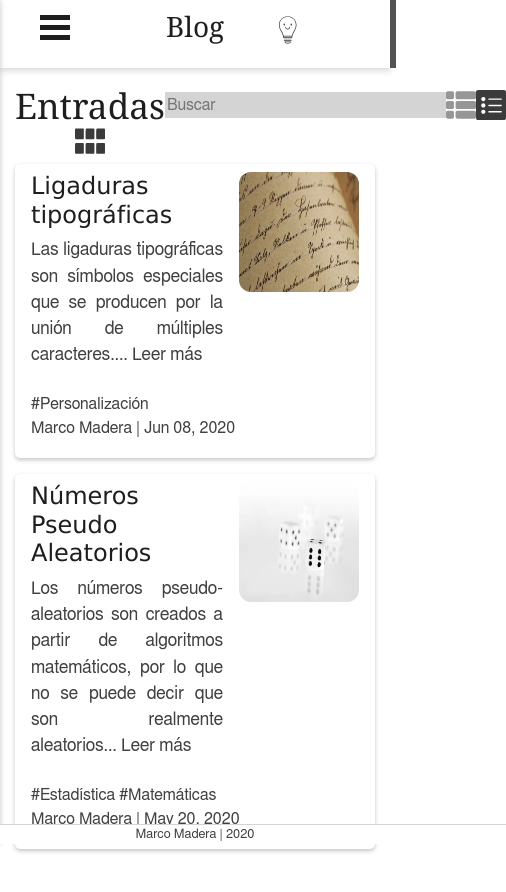
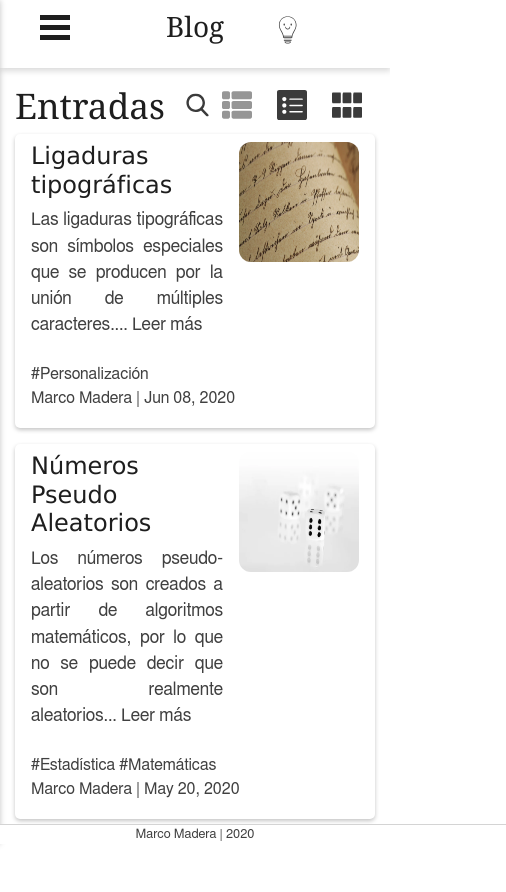
Before and after one commit to MarcoMadera/MarcoMadera.github.io, a React (Create React App) app: page /blog in a window 390 px wide. Shown: the top 892 px of the page, 506 px wide, since content can reach past the window. Built offline with nearby package versions, Linux system fonts and the light colour scheme.

Commit message:
searchbox styles

```diff
--- a/src/global.css
+++ b/src/global.css
@@ -85,11 +85,6 @@ p, span, li, i, th, td, img{
   transition: color var(--switch-transition);
 }
 
-input[type="text"], textarea {
-  background-color : var(--footer-line);
-  transition: background-color var(--switch-transition);
-}
-
 html {
   width: 100vw;
   overflow-x: hidden;
--- a/src/index.css
+++ b/src/index.css
@@ -1,3 +1,5 @@
 body{
   margin: 0;
+  padding: 0;
+  box-sizing: border-box;
 }
--- a/src/pages/Blog.js
+++ b/src/pages/Blog.js
@@ -51,13 +51,22 @@ function Blog() {
             <div className="Blog__header">
               <h1 className="Blog__header__title">Entradas</h1>
               <div className="Blog__header_search">
+                <div class="Blog__header_searchbox">
                   <input
-                  className="search-text"
+                    className="Blog__header_searchbox__input"
                     type="text"
                     placeholder="Buscar"
                     value={search}
                     onChange={handleChange}
                   />
+                  <svg
+                    class="searchbox__icon"
+                    xmlns="http://www.w3.org/2000/svg"
+                    viewBox="0 0 56.966 56.966"
+                  >
+                    <path d="M55.146,51.887L41.588,37.786c3.486-4.144,5.396-9.358,5.396-14.786c0-12.682-10.318-23-23-23s-23,10.318-23,23s10.318,23,23,23c4.761,0,9.298-1.436,13.177-4.162l13.661,14.208c0.571,0.593,1.339,0.92,2.162,0.92c0.779,0,1.518-0.297,2.079-0.837C56.255,54.982,56.293,53.08,55.146,51.887z M23.984,6c9.374,0,17,7.626,17,17s-7.626,17-17,17s-17-7.626-17-17S14.61,6,23.984,6z" />
+                  </svg>
+                </div>
               </div>
               <div className="Blog__View">
                 <i
@@ -91,7 +100,12 @@ function Blog() {
               </div>
             </div>
             <ul className={state.view}>
-              {searchResults
+              {searchResults == 0 ? (
+                <div className="Blog__header__search__noresults">
+                  <h4>¡Sin resultados!</h4>
+                </div>
+              ) : (
+                searchResults
                   .sort((a, b) =>
                     a["id"] > b["id"] ? -1 : a["id"] < b["id"] ? 1 : 0
                   )
@@ -108,7 +122,8 @@ function Blog() {
                       tags={entries[ob.id].tags}
                       id={entries[ob.id].id}
                     />
-                ))}
+                  ))
+              )}
             </ul>
           </div>
         </div>
--- a/src/pages/Blog/styles/PseudoRandomNumbers.css
+++ b/src/pages/Blog/styles/PseudoRandomNumbers.css
@@ -55,6 +55,12 @@
   align-content: center;
   text-align: center;
 }
+
+.Rand__col__input input[type="text"]{
+  background-color : var(--footer-line);
+  transition: background-color var(--switch-transition);
+}
+
 .Rand__col__streakTable td{
   padding:0 10px;
 }
--- a/src/pages/styles/Blog.css
+++ b/src/pages/styles/Blog.css
@@ -10,7 +10,7 @@
 
 .Blog__header{
   display: grid;
-  grid-template-columns: 50% 1fr 1fr 1fr 1fr;
+  grid-template-columns: repeat(2, auto) repeat(3,55.33px);
   align-items: center;
   padding-bottom: 0.5rem;
 }
@@ -50,14 +50,92 @@
   padding-bottom: 50px;
 }
 
-.Blog__header_search .search-text{
+.Blog__header_search{
+  width: 100%;
+  height: 100%;
+  display: contents;
+  justify-content: flex-end;
+  align-items: center;
+  transition: 0.4s linear;
+}
+
+.Blog__header_searchbox{
+  position: relative;
+  display: block;
+  width: 100%;
+  max-width: 25px;
+  transition: 0.4s linear;
+  overflow: hidden;
+  margin: 0;
+  padding: 0;
+  justify-self: self-end;
+}
+
+.Blog__header_searchbox__input{
+  display: block;
+  height: 100%;
+  width: 100%;
   border: none;
+  outline: none;
+  background: transparent;
+  color: transparent;
+  font-size: 20px;
+  cursor: pointer;
+  transition: 0.4s linear;
+}
+
+.Blog__header_searchbox__input::placeholder{
+  color: transparent;
+  transition: 0.4s linear;
+}
+
+.searchbox__icon{
+  position: absolute;
+  right: 0;
+  left: 0;
+  margin-left: auto;
+  top: 50%;
+  transform: translate(0, -50%);
+  width: 23px;
+  height: 23px;
+  pointer-events: none;
+  transition: 0.4s linear;
+}
+
+.searchbox__icon path {
+  fill: var(--icon-color);
+  transition: 0.4s linear;
+}
+
+.Blog__header_searchbox:hover .searchbox__icon path {
+  fill: var(--icon-color-hover);
+}
+
+.Blog__header_searchbox:focus-within {
+  position: relative;
+  max-width: 200px;
+  transition: 0.4s linear;
+}
+
+.Blog__header_searchbox:focus-within .Blog__header_searchbox__input::placeholder{
+  color: var(--content);
+}
+
+.Blog__header_searchbox:focus-within .Blog__header_searchbox__input {
+  color: var(--content);
+  padding-right: 25px;
+  border-bottom: 1px solid var(--content);
+  transition: ease-in-out 400ms;
+}
+
+.Blog__header_searchbox:focus-within .searchbox__icon path {
+  fill: var(--icon-color-hover);
 }
 
 @media screen and (max-width: 991.98px) {
   .Blog__header{
     display: grid;
-    grid-template-columns: 25fr 5fr 5fr 5fr;
+    grid-template-columns: repeat(2, auto) repeat(3,55.33px);
     align-items: center;
   }
   .Blog__gridView{
@@ -69,6 +147,11 @@
     -ms-flex-pack: center;
     padding-bottom: 50px;
   }
+}
+
+.Blog__header__search__noresults{
+  text-align: center;
+  margin-top: 80px;
 }
 
 @media screen and (min-width: 991.98px) {
```
Lines whose indentation alone changed are shown as unchanged.
